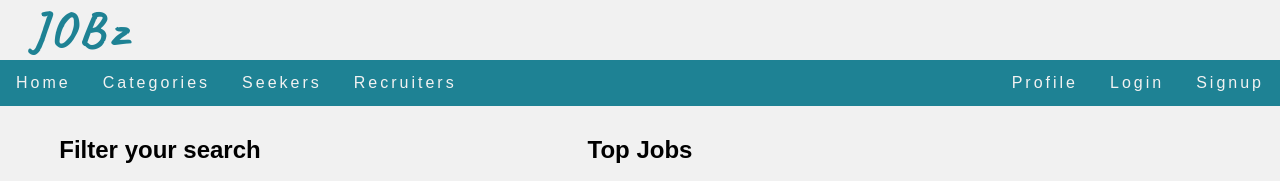
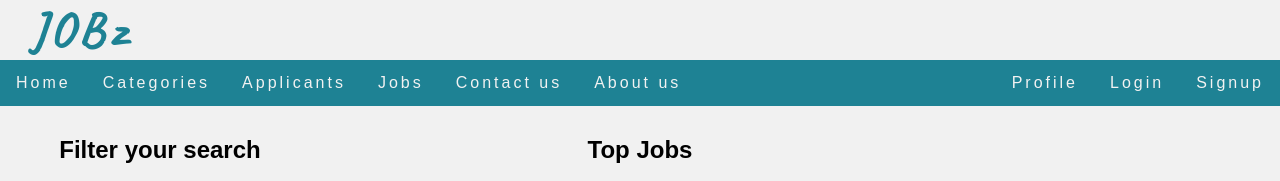
Before and after one commit to DSGunasekara/JobPoratal, a plain HTML site: page home.html in a window 1280 px wide. Shown: the top 181 px of the page. Drawn offline with Linux system fonts and the light colour scheme; a web font is replaced by a local one.

Commit message:
added new nav

```diff
--- a/home.html
+++ b/home.html
@@ -20,8 +20,10 @@
   <div class="topnav" id="myTopNav">
     <a href="#">Home</a>
     <a href="#">Categories</a>
-    <a href="#">Seekers</a>
-    <a href="#">Recruiters</a>
+    <a href="#">Applicants</a>
+    <a href="#">Jobs</a>
+    <a href="#">Contact us</a>
+    <a href="#">About us</a>
     <a id="signup" href="#">Signup</a>
     <a id="login" href="#">Login</a>
     <a id="profile" href="#">Profile</a>
```
